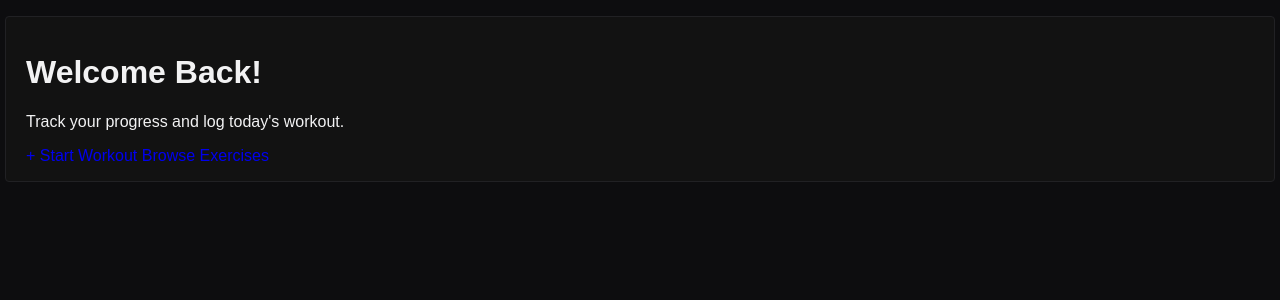
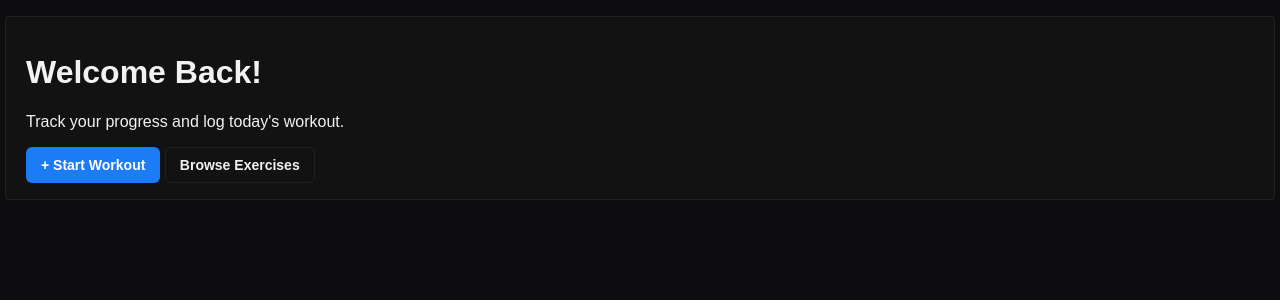
Before and after one commit to mchenrep/Gym-Logger-Web-App-CEN4090L, a Flask app: page / in a window 1280 px wide. Shown: the part 61-361 px from the top of the page. Run offline with Flask 3, Linux system fonts and the light colour scheme.

Commit message:
Add shared button styles, #25

```diff
--- a/app/static/css/styles.css
+++ b/app/static/css/styles.css
@@ -254,3 +254,38 @@ nav.side-nav .nav-item.is-current {
   border: 1px solid var(--border-color);
   border-radius: 4px;
 }
+
+/*
+---- Shared Button CSS ----
+*/
+.btn {
+  display: inline-block;
+  padding: 9px 14px;
+  background: var(--primary-color);
+  color: #ffffff;
+
+  border: 1px solid transparent;
+  border-radius: 6px;
+
+  font-size: 14px;
+  font-weight: 600;
+}
+
+.btn-primary {
+  background: var(--primary-color);
+}
+
+.btn-primary:hover {
+  background: var(--blue-light);
+}
+
+.btn-secondary {
+  background: var(--card-bg);
+  color: var(--text);
+  border-color: var(--border-color);
+}
+
+.btn-secondary:hover {
+  color: var(--primary-color);
+  border-color: var(--primary-color);
+}
```
